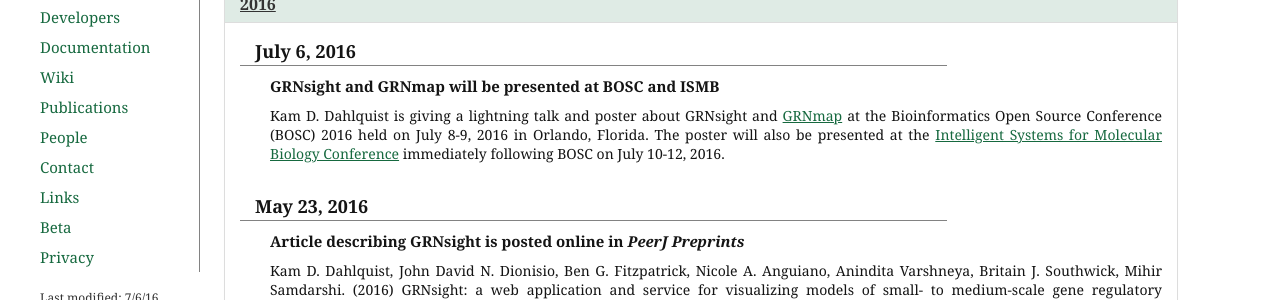
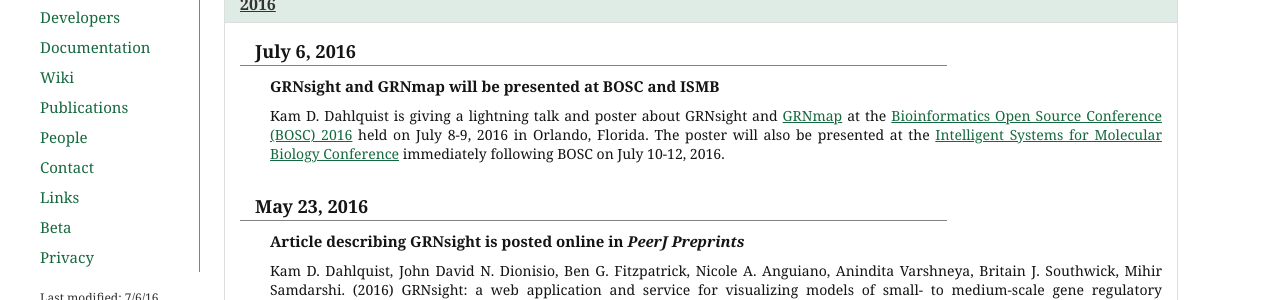
Before and after one commit to dondi/GRNsight, a Jekyll site: the page built from news.html, in a window 1280 px wide. Shown: the part 242-542 px from the top of the page. Built offline with Jekyll 4.4.1, drawn with Linux system fonts in a browser that asks for light colours; nearby versions of some CDN libraries.

Commit message:
fix link syntax

```diff
--- a/news.html
+++ b/news.html
@@ -20,7 +20,7 @@
                             <div class="panel-body">
                                 <p class="newsDate">July 6, 2016</p>
                                 <p class="newsHeader">GRNsight and GRNmap will be presented at BOSC and ISMB</p>
-                                <p class="newsInfo">Kam D. Dahlquist is giving a lightning talk and poster about GRNsight and <a href="http://kdahlquist.github.io/GRNmap/index.html">GRNmap</a> at the <a href="https://www.open-bio.org/wiki/BOSC_2016"></a>Bioinformatics Open Source Conference (BOSC) 2016</a> held on July 8-9, 2016 in Orlando, Florida.  The poster will also be presented at the <a href="https://www.iscb.org/ismb2016">Intelligent Systems for Molecular Biology Conference</a> immediately following BOSC on July 10-12, 2016.</p>
+                                <p class="newsInfo">Kam D. Dahlquist is giving a lightning talk and poster about GRNsight and <a href="http://kdahlquist.github.io/GRNmap/index.html">GRNmap</a> at the <a href="https://www.open-bio.org/wiki/BOSC_2016">Bioinformatics Open Source Conference (BOSC) 2016</a> held on July 8-9, 2016 in Orlando, Florida.  The poster will also be presented at the <a href="https://www.iscb.org/ismb2016">Intelligent Systems for Molecular Biology Conference</a> immediately following BOSC on July 10-12, 2016.</p>
 
                                 <p class="newsDate">May 23, 2016</p>
                                 <p class="newsHeader">Article describing GRNsight is posted online in <i>PeerJ Preprints</i></p>
```
